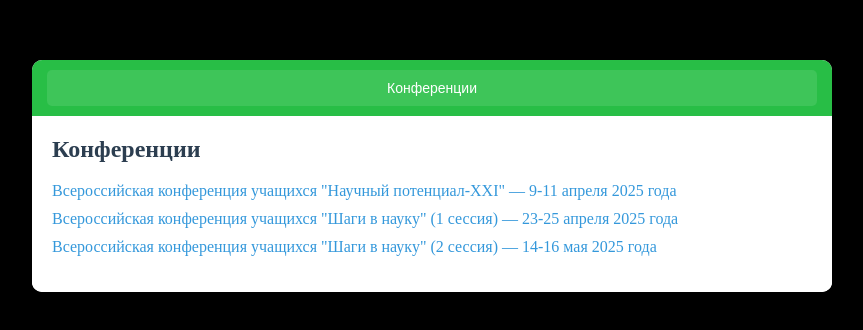
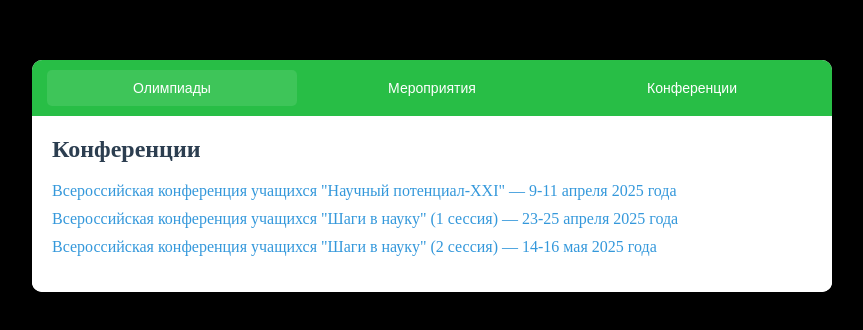
Before and after one commit to Dfremen/LTPU-BOT, a plain HTML site: page index.html in a window 1280 px wide. Shown: the part 224-554 px from the top of the page, without its empty margins (208-1071 px from the left). Drawn offline with Linux system fonts and the light colour scheme.

Commit message:
Update index.html

```diff
--- a/index.html
+++ b/index.html
@@ -115,7 +115,17 @@
 <body>
     <div class="tabs">
         <div class="tab-buttons">
-            <button class="tab-button active" onclick="openTab(event, 'conferences')">Конференции</button>
+            <button class="tab-button active" onclick="openTab(event, 'olympiads')">Олимпиады</button>
+            <button class="tab-button" onclick="openTab(event, 'events')">Мероприятия</button>
+            <button class="tab-button" onclick="openTab(event, 'conferences')">Конференции</button>
+        </div>
+        <div id="olympiads" class="tab-content">
+            <h2>Олимпиады</h2>
+            <p>Информация о предстоящих олимпиадах.</p>
+        </div>
+        <div id="events" class="tab-content">
+            <h2>Мероприятия</h2>
+            <p>Информация о предстоящих мероприятиях.</p>
         </div>
         <div id="conferences" class="tab-content active">
             <h2>Конференции</h2>
```
